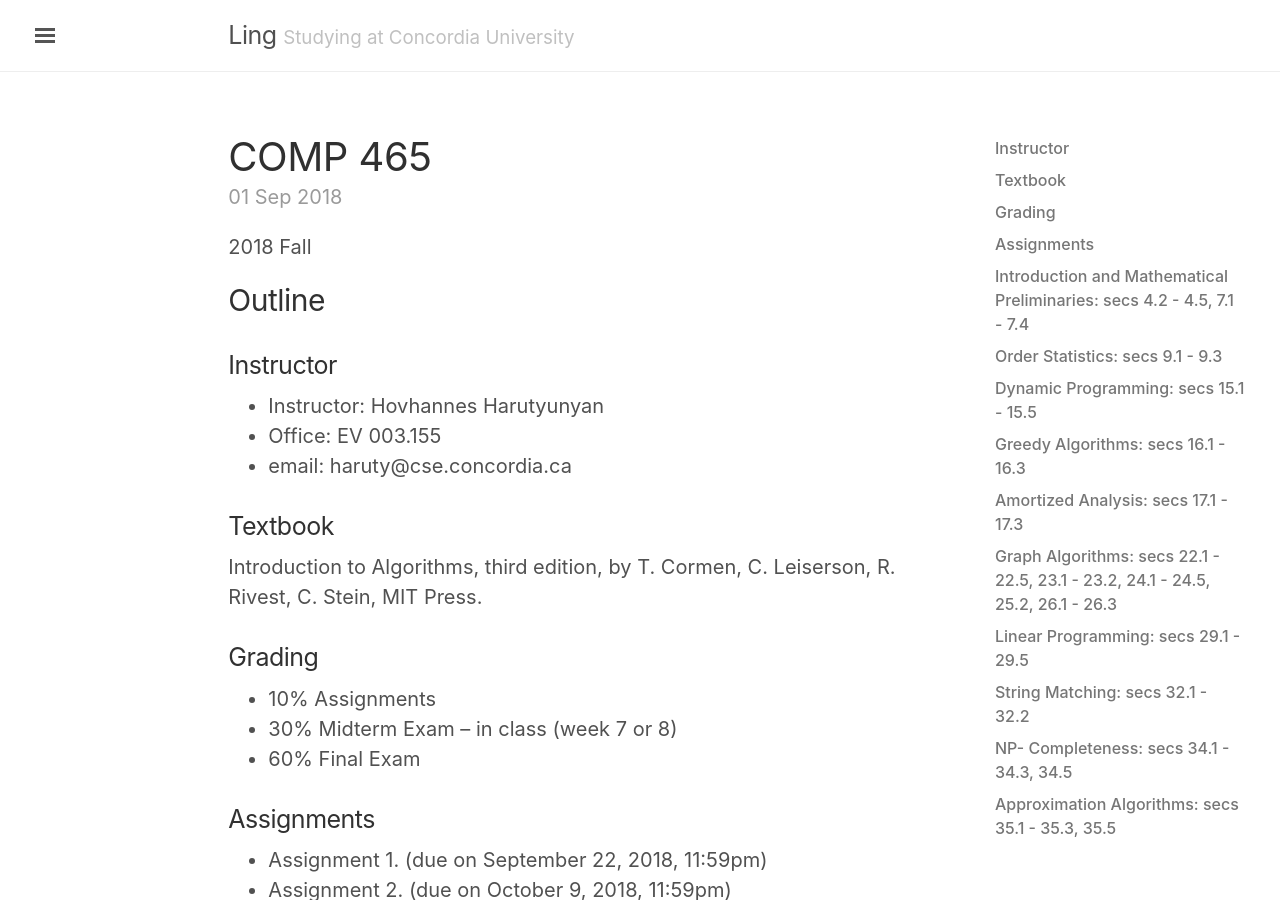
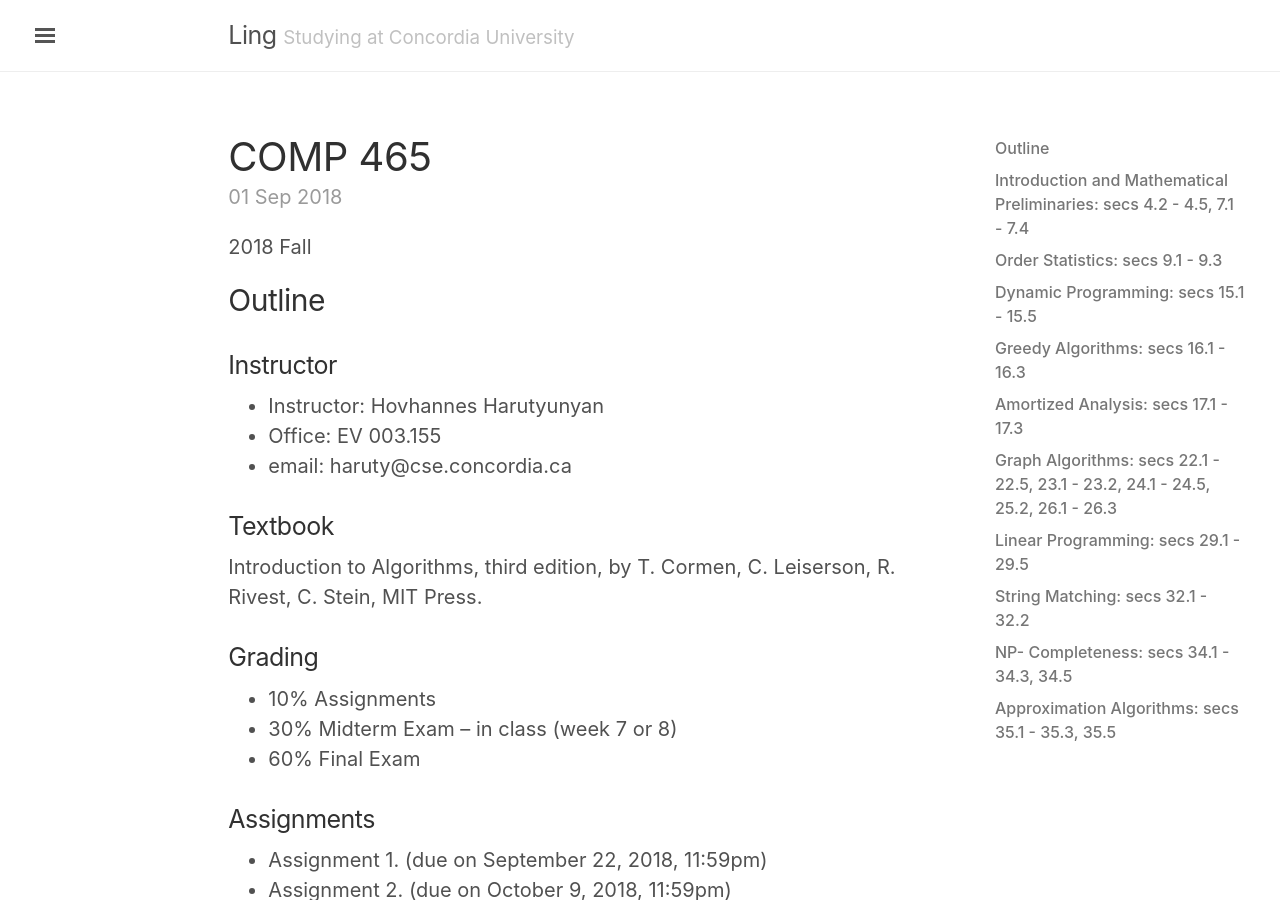
Before and after one commit to lingt-xyz/note, a Jekyll site: the page built from _posts/2018-09-01-COMP465.md, in a window 1280 px wide and 900 px high. Built offline with Jekyll 4.4.1, drawn with Linux system fonts in a browser that asks for light colours; comment, search, counter and statistics services are not loaded.

Commit message:
update first level format

```diff
--- a/_posts/2018-09-01-COMP465.md
+++ b/_posts/2018-09-01-COMP465.md
@@ -29,22 +29,22 @@
 * Assignment 3. (due on November 11, 2018, 11:59pm)
 * Assignment 4. (due on November 28, 2018, 11:59pm)
 
-### Introduction and Mathematical Preliminaries: secs 4.2 - 4.5, 7.1 - 7.4
+## Introduction and Mathematical Preliminaries: secs 4.2 - 4.5, 7.1 - 7.4
 
-### Order Statistics: secs 9.1 - 9.3
+## Order Statistics: secs 9.1 - 9.3
 
-### Dynamic Programming: secs 15.1 - 15.5
+## Dynamic Programming: secs 15.1 - 15.5
 
-### Greedy Algorithms: secs 16.1 - 16.3
+## Greedy Algorithms: secs 16.1 - 16.3
 
-### Amortized Analysis: secs 17.1 - 17.3
+## Amortized Analysis: secs 17.1 - 17.3
 
-### Graph Algorithms: secs 22.1 - 22.5, 23.1 - 23.2, 24.1 - 24.5, 25.2, 26.1 - 26.3
+## Graph Algorithms: secs 22.1 - 22.5, 23.1 - 23.2, 24.1 - 24.5, 25.2, 26.1 - 26.3
 
-### Linear Programming: secs 29.1 - 29.5
+## Linear Programming: secs 29.1 - 29.5
 
-### String Matching: secs 32.1 - 32.2
+## String Matching: secs 32.1 - 32.2
 
-### NP- Completeness: secs 34.1 - 34.3, 34.5
+## NP- Completeness: secs 34.1 - 34.3, 34.5
 
-### Approximation Algorithms: secs 35.1 - 35.3, 35.5
+## Approximation Algorithms: secs 35.1 - 35.3, 35.5
```
